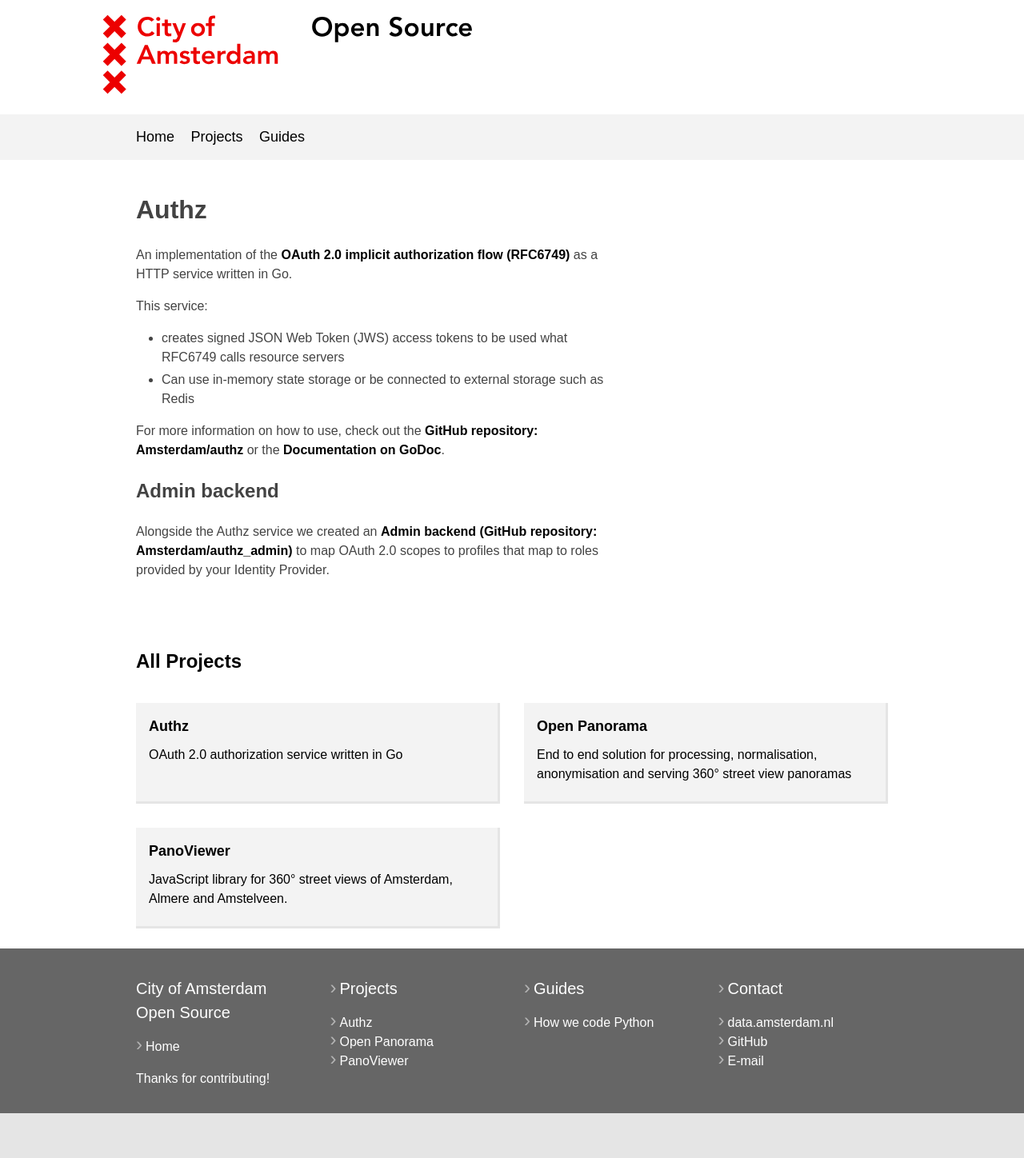
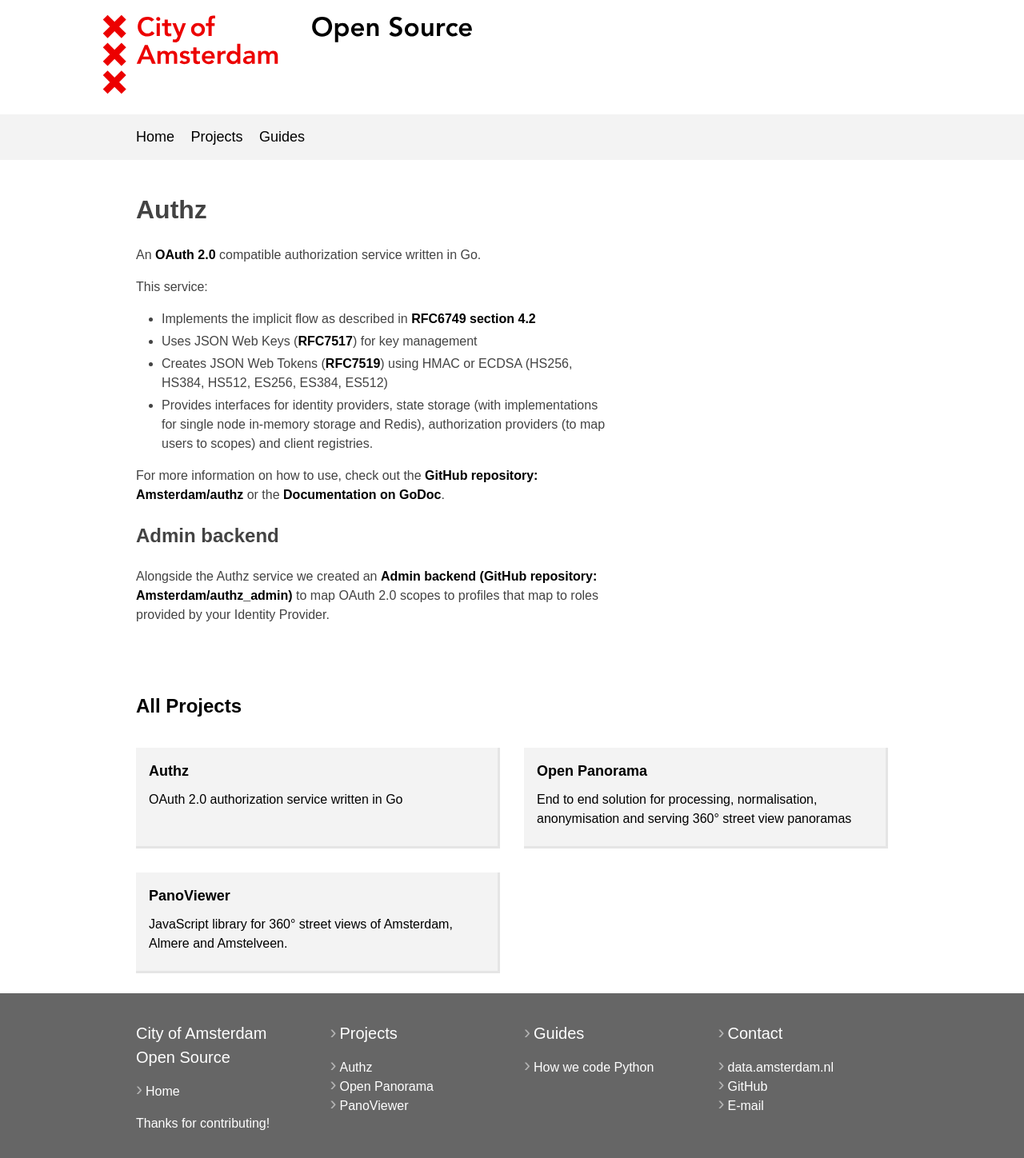
Before and after one commit to Amsterdam/amsterdam.github.io, a Jekyll site: the page built from projects/authz.md, in a window 1280 px wide. Shown: the whole page at 80% size. Built offline with Jekyll 4.4.1, drawn with Linux system fonts in a browser that asks for light colours; our own code applies the rules of GitHub Pages for plain Markdown files; before the commit the page ends 1392 px from its top, so only the background shows below that.

Commit message:
Additions in response to @evertlammerts

```diff
--- a/projects/authz.md
+++ b/projects/authz.md
@@ -4,11 +4,14 @@ abstract: OAuth 2.0 authorization service written in Go
 
 # Authz
 
-An implementation of the [OAuth 2.0 implicit authorization flow (RFC6749)](https://tools.ietf.org/html/rfc6749#section-1.3.2) as a HTTP service written in Go.
+An [OAuth 2.0](https://tools.ietf.org/html/rfc6749) compatible authorization service written in Go.
 
 This service:
-* creates signed JSON Web Token (JWS) access tokens to be used what RFC6749 calls resource servers
-* Can use in-memory state storage or be connected to external storage such as Redis
+
+* Implements the implicit flow as described in [RFC6749 section 4.2](https://tools.ietf.org/html/rfc6749#section-4.2)
+* Uses JSON Web Keys ([RFC7517](https://tools.ietf.org/html/rfc7517)) for key management
+* Creates JSON Web Tokens ([RFC7519](https://tools.ietf.org/html/rfc7519)) using HMAC or ECDSA (HS256, HS384, HS512, ES256, ES384, ES512)
+* Provides interfaces for identity providers, state storage (with implementations for single node in-memory storage and Redis), authorization providers (to map users to scopes) and client registries.
 
 For more information on how to use, check out the [GitHub repository: Amsterdam/authz](https://github.com/Amsterdam/authz) or the [Documentation on GoDoc](https://godoc.org/github.com/Amsterdam/authz/oauth2).
 
```
